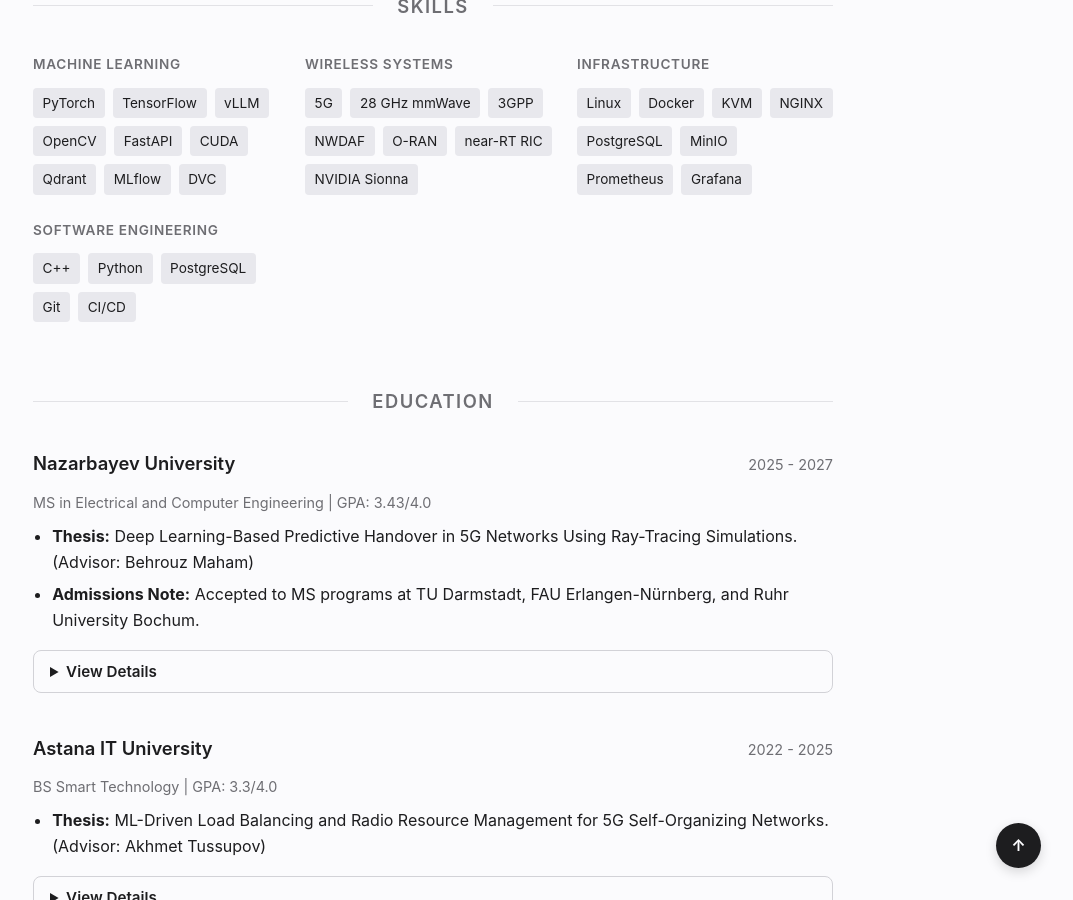
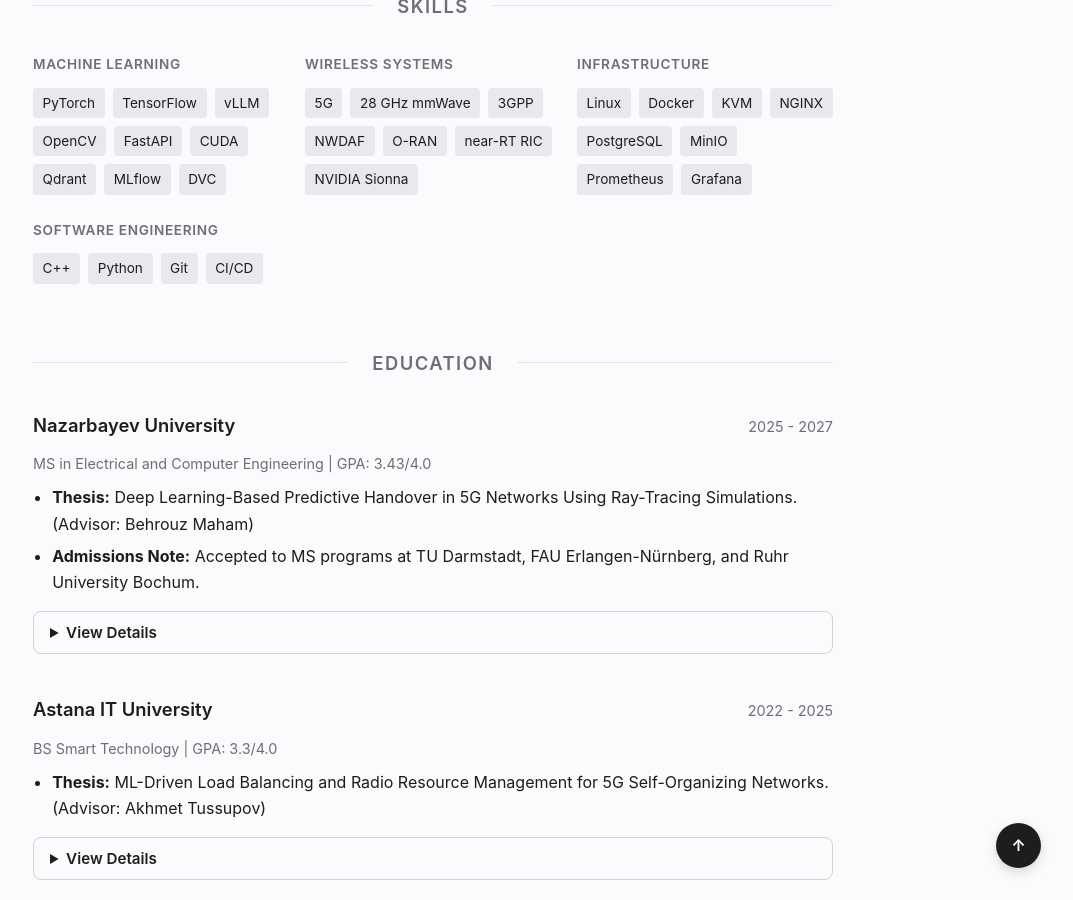
Before and after one commit to almansur04/almansur04.github.io, a Jekyll site: the page built from index.html, in a window 1280 px wide and 900 px high, scrolled down 946 px. Shown: the whole window, without its empty margins (207-1280 px from the left). Built offline with Jekyll 4.4.1, drawn with Linux system fonts in a browser that asks for light colours.

Commit message:
Remove PostgreSQL from skills list

```diff
--- a/_includes/skills.html
+++ b/_includes/skills.html
@@ -50,7 +50,6 @@
             <ul>
                 <li>C++</li>
                 <li>Python</li>
-                <li>PostgreSQL</li>
                 <li>Git</li>
                 <li>CI/CD</li>
             </ul>
```
